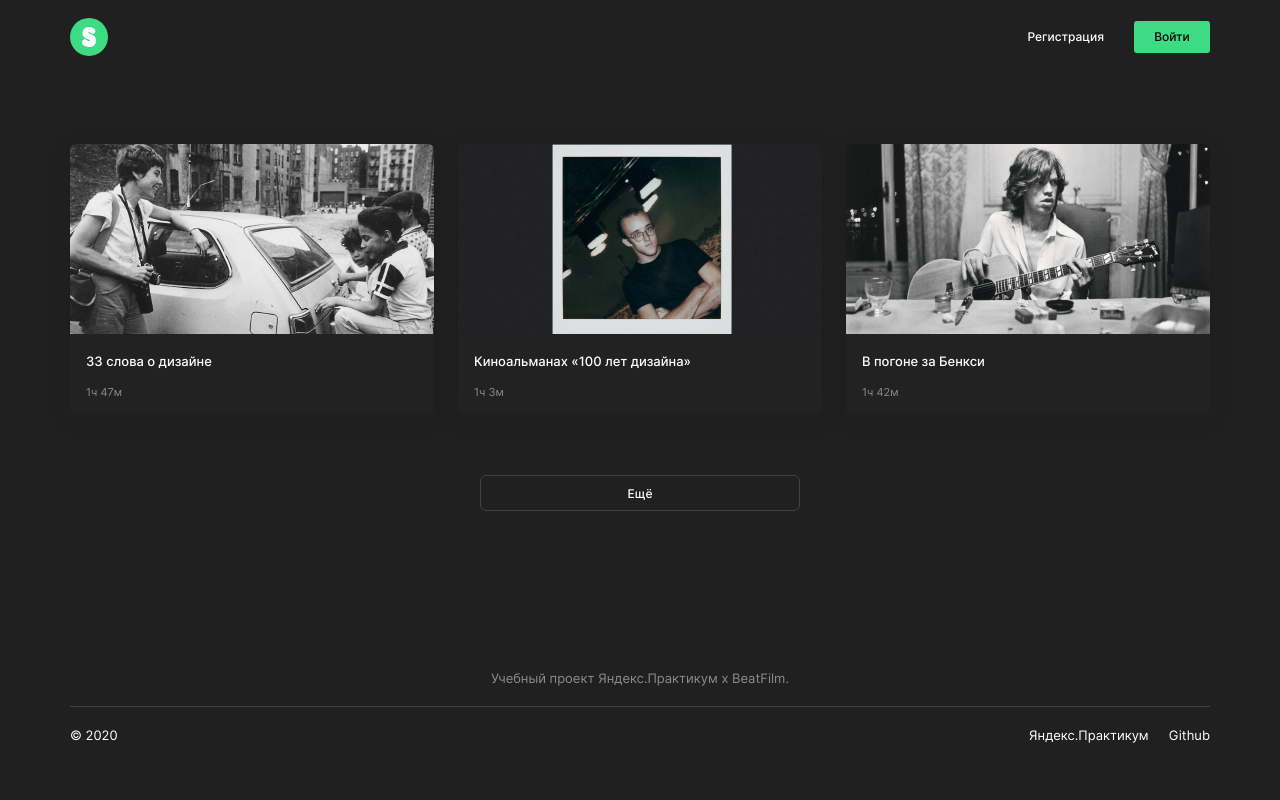
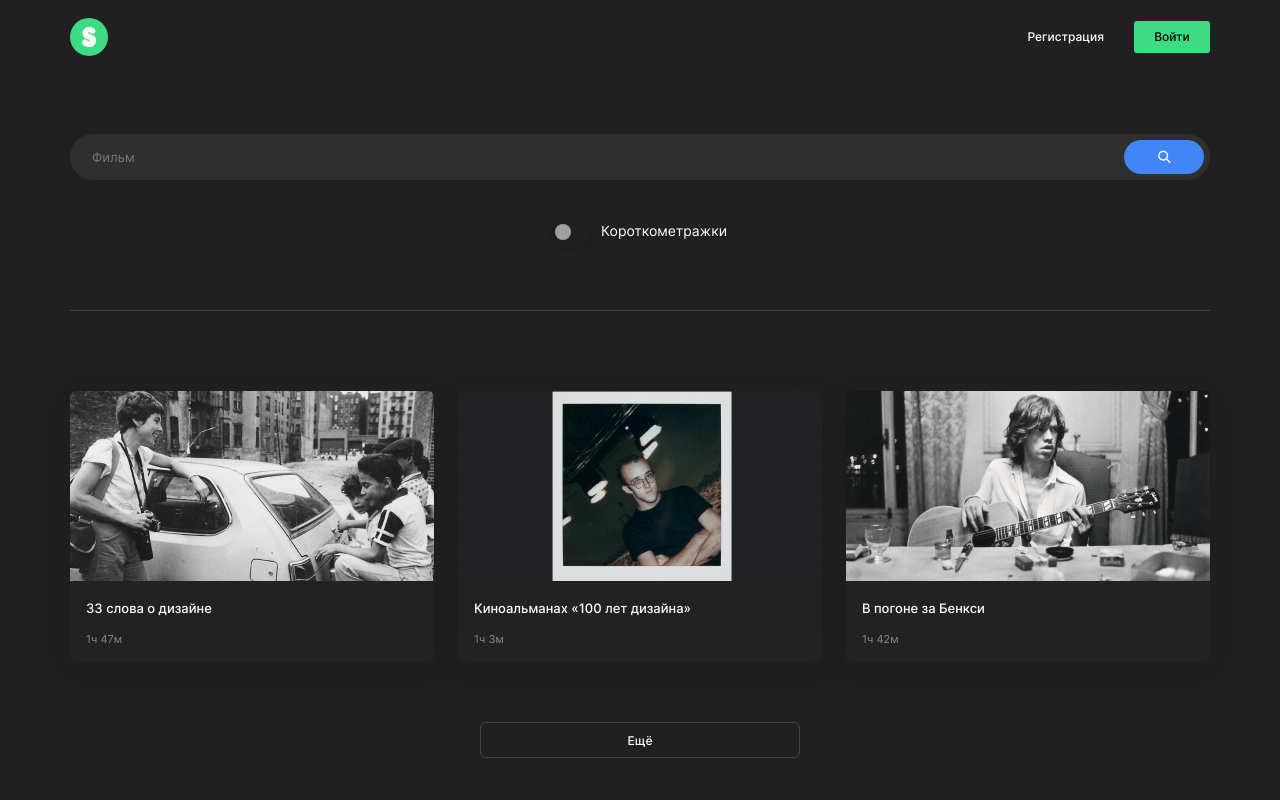
Before and after one commit to MargoShabanova/movies-explorer-frontend, a React (Create React App) app: page /saved-movies in a window 1280 px wide. Shown: the top 800 px of the page. Built offline with nearby package versions, Linux system fonts and the light colour scheme.

Commit message:
feat: add search

```diff
--- a/src/components/SavedMovies/SavedMovies.js
+++ b/src/components/SavedMovies/SavedMovies.js
@@ -1,10 +1,12 @@
 import MoviesCardList from "../MoviesCardList/MoviesCardList";
 import "./SavedMovies.css";
 import { savedMovies } from "../../utils/constants";
+import SearchForm from "../SearchForm/SearchForm";
 
 export default function SavedMovies() {
   return (
     <main className="saved-movies">
+      <SearchForm />
       <MoviesCardList cards={savedMovies}/>
     </main>
   );
```
